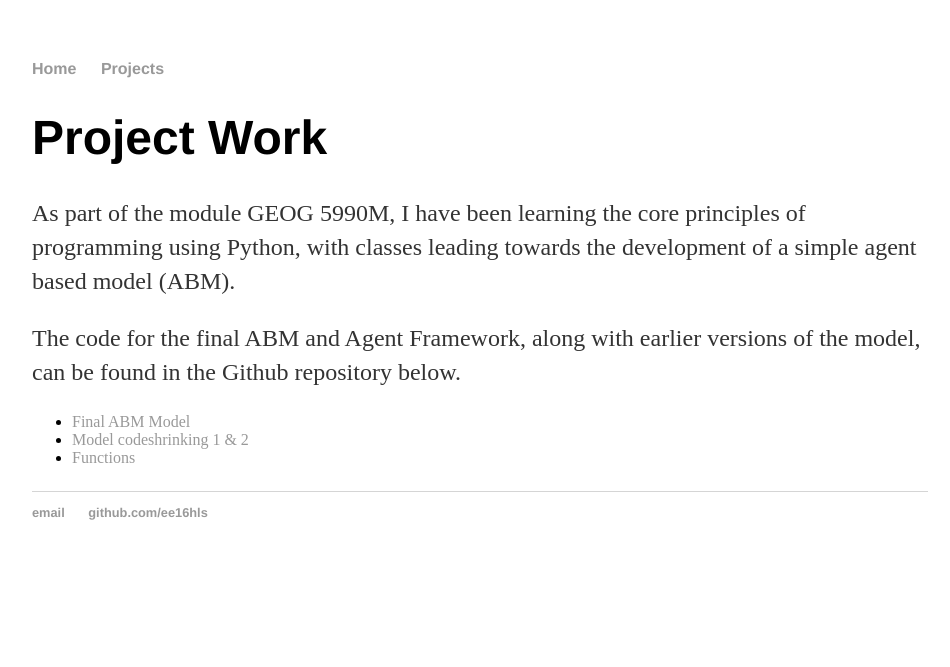
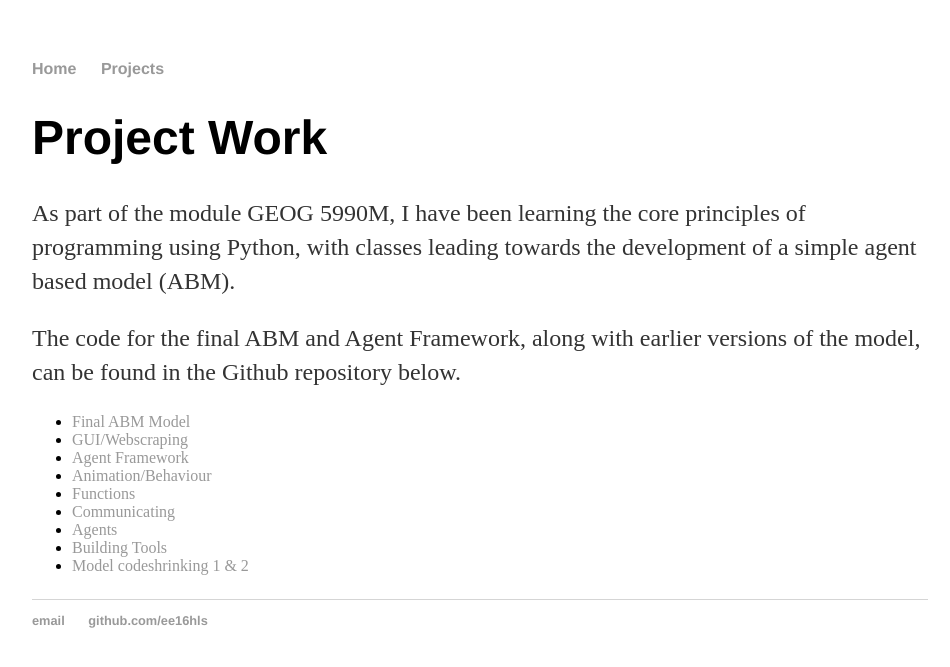
Before and after one commit to ee16hls/ee16hls.github.io, a Jekyll site: the page built from projects/index.html, in a window 1280 px wide. Shown: the top 667 px of the page, without its empty margins (160-1110 px from the left). Built offline with Jekyll 4.4.1, drawn with Linux system fonts in a browser that asks for light colours.

Commit message:
update project links

```diff
--- a/projects/index.html
+++ b/projects/index.html
@@ -12,9 +12,15 @@ title: projects
 
   <ul>
     <p style= "color:blue;">
-     <li><a href="https://github.com/ee16hls/PGIA-Practicals/blob/master/src/unpackaged/abm/model.py">Final ABM Model</a></li>
-     <li><a href="https://github.com/ee16hls/PGIA-Practicals/blob/master/src/unpackaged/abm/model_codeshrinking_1%262.py">Model codeshrinking 1 & 2</a></li>
-     <li><a href="https://github.com/ee16hls/PGIA-Practicals/blob/master/src/unpackaged/abm/Functions_Model.py">Functions</a></li>
+     <li><a href="https://github.com/ee16hls/PGIA-Practicals/tree/master/src/unpackaged/abm/Final_ABM">Final ABM Model</a></li>
+     <li><a href="https://github.com/ee16hls/PGIA-Practicals/tree/master/src/unpackaged/abm/Webscraping">GUI/Webscraping</a></li>
+     <li><a href="https://github.com/ee16hls/PGIA-Practicals/tree/master/src/unpackaged/abm/Agent_Framework">Agent Framework</a></li>
+     <li><a href="https://github.com/ee16hls/PGIA-Practicals/tree/master/src/unpackaged/abm/Animation:Behaviour">Animation/Behaviour</a></li>
+     <li><a href="https://github.com/ee16hls/PGIA-Practicals/tree/master/src/unpackaged/abm/Functions">Functions</a></li>
+     <li><a href="https://github.com/ee16hls/PGIA-Practicals/tree/master/src/unpackaged/abm/Communicating">Communicating</a></li>
+     <li><a href="https://github.com/ee16hls/PGIA-Practicals/tree/master/src/unpackaged/abm/Agents">Agents</a></li>
+     <li><a href="https://github.com/ee16hls/PGIA-Practicals/tree/master/src/unpackaged/abm/Building_Tools">Building Tools</a></li>
+     <li><a href="https://github.com/ee16hls/PGIA-Practicals/tree/master/src/unpackaged/abm/Model_Codeshrinking_1%262">Model codeshrinking 1 & 2</a></li>
     </p>
   </ul>
 
```
